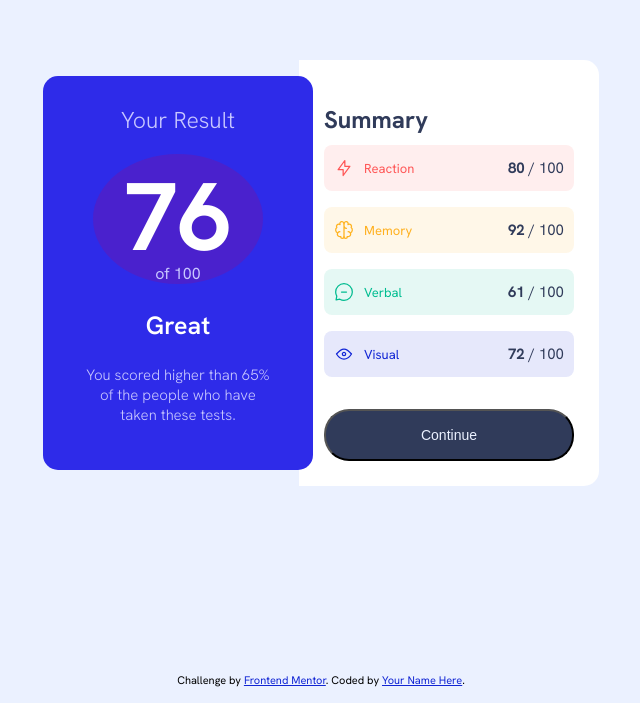
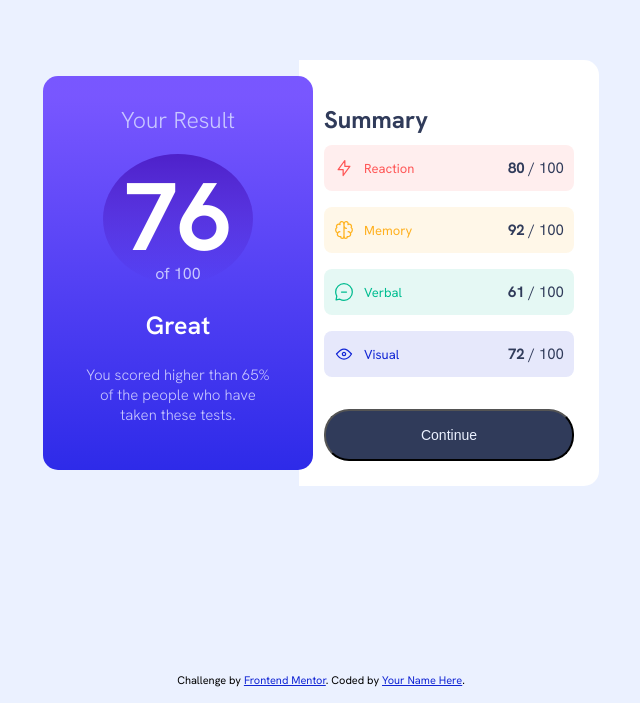
Before and after one commit to Favskid/result-summary, a plain HTML site: page index.html in a window 1280 px wide. Shown: the part 127-830 px from the top of the page, without its empty margins (319-959 px from the left). Drawn offline with Linux system fonts and the light colour scheme.

Commit message:
added some changes

```diff
--- a/result.css
+++ b/result.css
@@ -43,7 +43,7 @@ body {
     display: flex;
     flex-direction: column;
     align-items: center;
-    background-color: var(--Light-royal-blue-background);
+    background-image: linear-gradient(to bottom, var(--Light-slate-blue-background) 5%, var(--Light-royal-blue-background));
     border-bottom-left-radius: 35px;
     border-bottom-right-radius: 35px;
 }
@@ -55,7 +55,7 @@ body {
 }
 
 .circle {
-    background-color: hsla(256, 72%, 46%, 0.9);
+    background: linear-gradient(to bottom, var(--Violet-blue-circle), rgba(106, 27, 154, 0));
     border-radius: 50%;
     width: 120px;
     height: 120px;
@@ -223,7 +223,7 @@ body {
 }
 
 .circle {
-    width: 170px;
+    width: 150px;
     height: 500px;
 
 }
```
